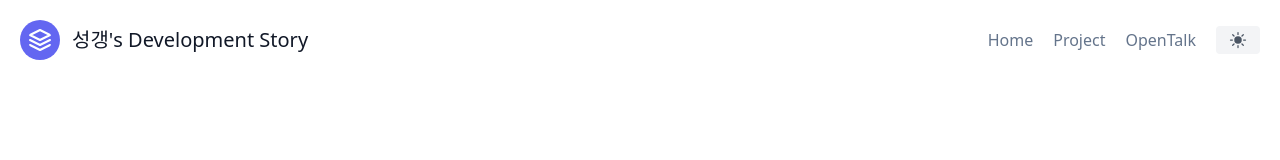
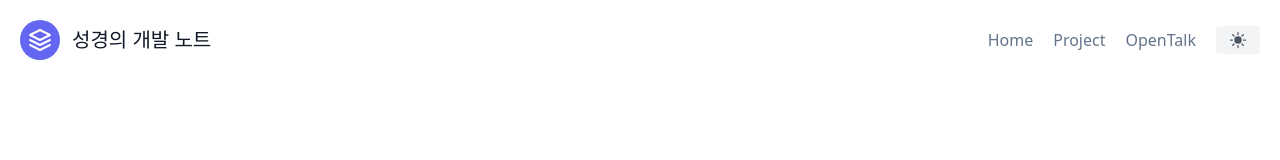
Before and after one commit to sungkyung521/next-portfoilo-project, a Next.js app: page / in a window 1280 px wide. Shown: the top 160 px of the page. Built offline with nearby package versions, Linux system fonts and the light colour scheme.

Commit message:
202301121455

```diff
--- a/components/header.js
+++ b/components/header.js
@@ -6,7 +6,7 @@ export default function Header() {
     <>
       <header className="text-gray-600 body-font">
         <div className="container mx-auto flex flex-wrap p-5 flex-col md:flex-row items-center">
-          <Link legacyBehavior href="/">
+          <Link href="/">
             <a className="flex title-font font-medium items-center text-gray-900 mb-4 md:mb-0">
               <svg
                 xmlns="http://www.w3.org/2000/svg"
@@ -20,15 +20,16 @@ export default function Header() {
               >
                 <path d="M12 2L2 7l10 5 10-5-10-5zM2 17l10 5 10-5M2 12l10 5 10-5"></path>
               </svg>
-              <span className="ml-3 text-xl">성갱's Development Story</span>
+              <span className="ml-3 text-xl">성경의 개발 노트</span>
             </a>
           </Link>
+
           <nav className="md:ml-auto flex flex-wrap items-center text-base justify-center">
-            <Link legacyBehavior href="/">
+            <Link href="/">
               <a className="mr-5 hover:text-gray-900">Home</a>
             </Link>
 
-            <Link legacyBehavior href="/projects">
+            <Link href="/projects">
               <a className="mr-5 hover:text-gray-900">Project</a>
             </Link>
 
@@ -39,8 +40,8 @@ export default function Header() {
               OpenTalk
             </a>
           </nav>
-          {/*다크모드 토글 버튼 작업해야 함 */}
-          <DarkModeToggleButton/>
+          {/* 다크모드 토글 버튼 작업해야함 */}
+          <DarkModeToggleButton />
         </div>
       </header>
     </>
```
